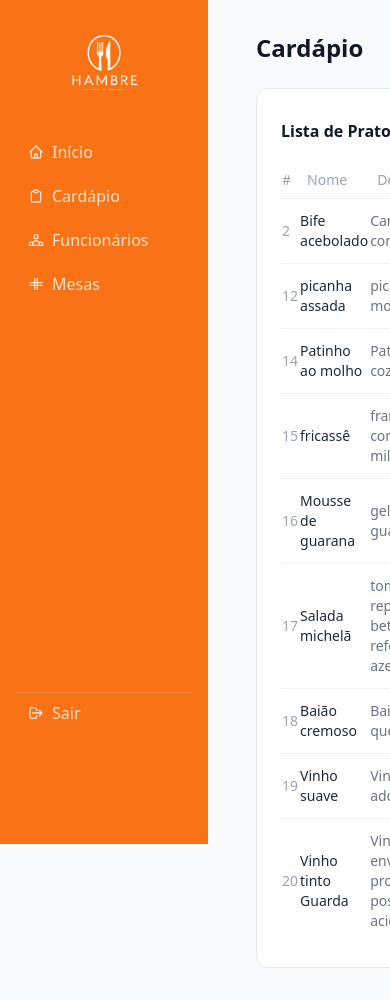
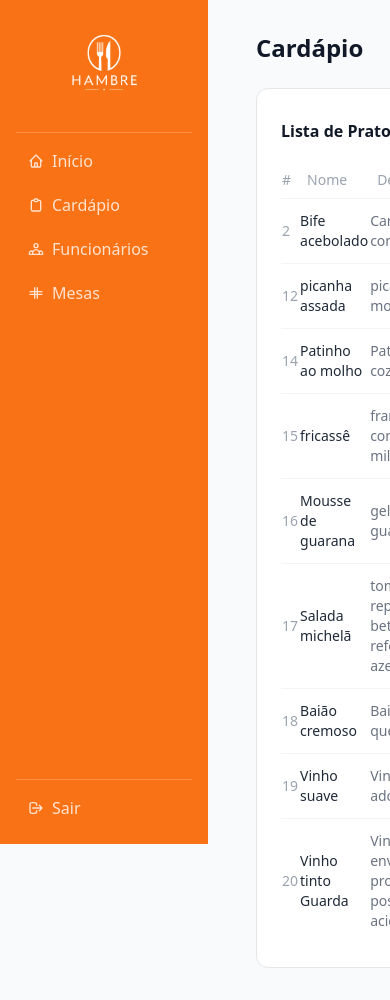
Before and after one commit to vinicius-araujo777/Sistema-Restaurante, a PHP site: page /cardapio/index.php in a window 390 px wide; the page is wider, and only the part inside the window is pictured. Run offline with PHP 8.4, Linux system fonts and the light colour scheme; the visitor is signed in with stand-in values (Sample User, id 1); data comes from the database, SQL or seed files in the repository; some libraries are stand-ins or nearby versions.

Commit message:
melhorando responsividade do botão de sair no sidebar

```diff
--- a/sidebar.php
+++ b/sidebar.php
@@ -11,12 +11,12 @@
 <body class="flex bg-gray-50 min-h-screen">
 
     <!-- Sidebar -->
-    <aside class="w-52 bg-orange-500 min-h-screen fixed top-0 left-0 flex flex-col p-4">
+<aside class="w-52 bg-orange-500 min-h-screen fixed top-0 left-0 flex flex-col p-4 justify-between">
+    <div class="flex flex-col flex-1">
         <div class="pt-2 flex flex-col items-center">
             <img src="/assets/LogoRest2.png" alt="Logo Hambre" class="w-20 h-20 object-contain rounded-xl mb-1">
         </div>
-
-        <nav class="flex flex-col gap-1 mt-6">
+        <nav class="flex flex-col gap-1 mt-6 pt-2 border-t border-white/20">
             <a href="/index.php"
                 class="flex items-center gap-2 text-white/80 hover:text-white hover:bg-white/20 px-3 py-2 rounded-lg text-base transition">
                 <svg xmlns="http://www.w3.org/2000/svg" class="w-4 h-4" fill="none" viewBox="0 0 24 24" stroke="currentColor" stroke-width="2">
@@ -45,7 +45,9 @@
                 </svg>
                 Mesas
             </a>
-            <div class="mt-96 border-t border-white/20">
+        </nav>
+    </div>
+    <div class="mt-auto pt-2 border-t border-white/20">
         <a href="/login/logout.php"
             class="flex items-center gap-2 text-white/80 hover:text-white hover:bg-white/20 px-3 py-2 rounded-lg text-base transition">
             <svg xmlns="http://www.w3.org/2000/svg" class="w-4 h-4" fill="none" viewBox="0 0 24 24" stroke="currentColor" stroke-width="2">
@@ -54,7 +56,6 @@
             Sair
         </a>
     </div>
-        </nav>
 </aside>
 
     <!-- Conteúdo -->
```
Lines whose indentation alone changed are shown as unchanged.
